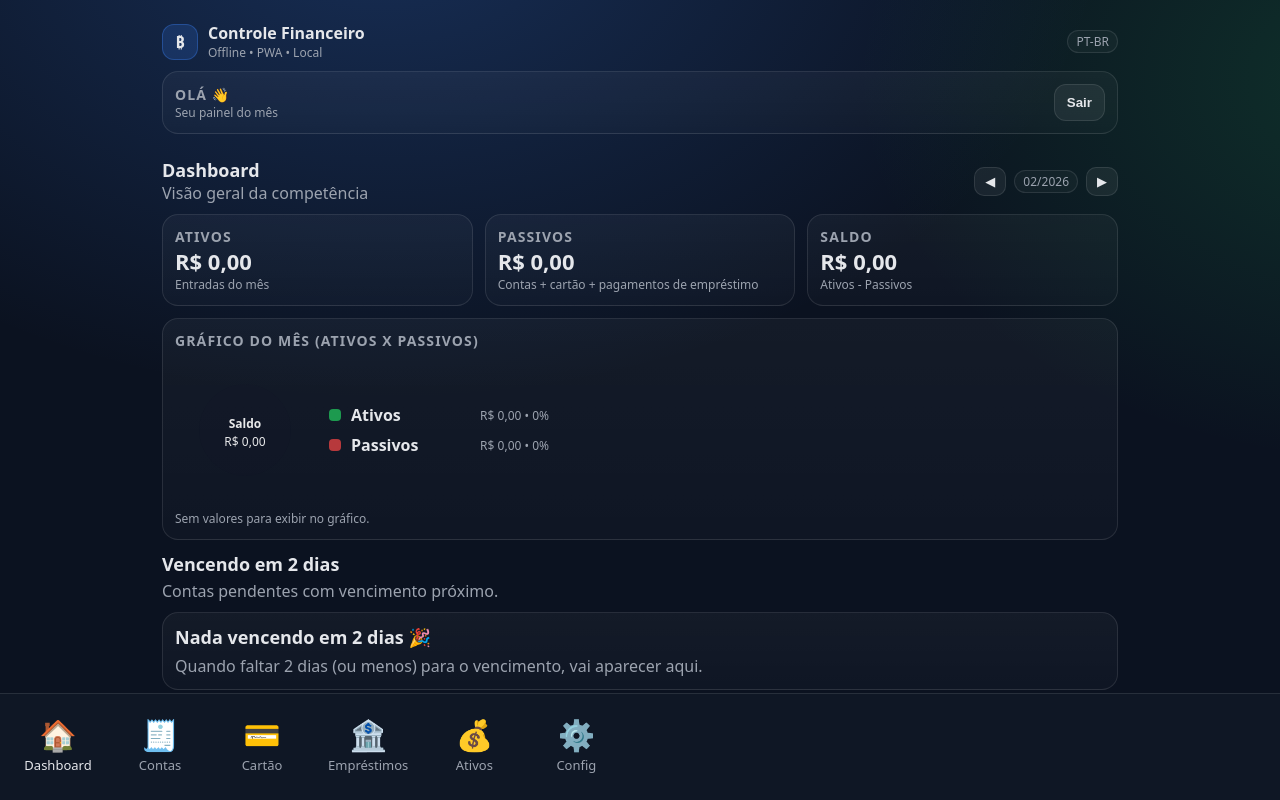
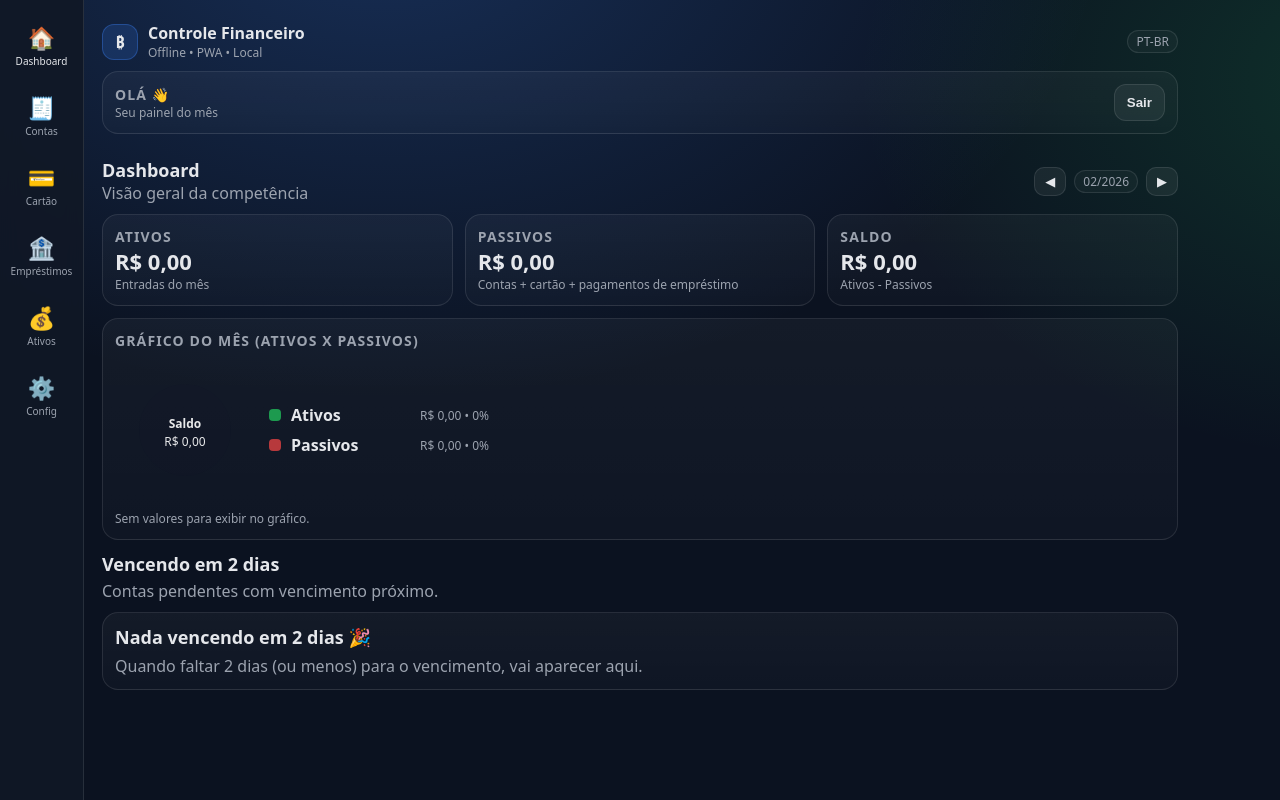
Before and after one commit to Rafaelhso33/app-financas, a React (Vite) app: page / in a window 1280 px wide. Built offline with nearby package versions, Linux system fonts and the light colour scheme.

Commit message:
Ajustar visibilidade do menu para telas de desktop

```diff
--- a/src/ui/styles.css
+++ b/src/ui/styles.css
@@ -100,6 +100,39 @@ label{font-size:12px; color:var(--muted); display:block; margin:10px 0 6px;}
 .nav a.active{color:var(--text);}
 
 .nav a span:first-child{font-size:30px; line-height:1;}
+
+@media(min-width: 768px) {
+  body { padding-bottom: 0; padding-left: 90px; }
+  .container { max-width: 1100px; }
+  .nav {
+    top: 0;
+    bottom: 0;
+    left: 0;
+    right: auto;
+    width: 84px;
+    border-top: none;
+    border-right: 1px solid var(--border);
+    flex-direction: column;
+    justify-content: flex-start;
+    overflow-x: visible;
+    padding: 16px 6px;
+    gap: 8px;
+  }
+  .nav a {
+    min-width: auto;
+    width: 100%;
+    padding: 10px 4px;
+    font-size: 11px;
+    border-radius: 12px;
+  }
+  .nav a span:first-child {
+    font-size: 22px;
+  }
+  .nav a span:last-child {
+    font-size: 10px;
+    text-align: center;
+  }
+}
 hr{border:none; border-top:1px solid var(--border); margin:10px 0;}
 .toast{
   position:fixed; left:12px; right:12px; top:12px;
```
Also changed, not shown: 1 other file (tests, documents, lock files or other folders).
